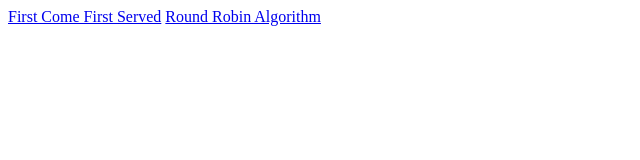
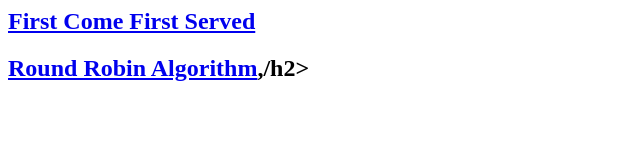
Before and after one commit to SisayDr/cpu-scheduling-algorithms, a plain HTML site: page index.html in a window 1280 px wide. Shown: the whole page, without its empty margins (0-640 px from the left). Drawn offline with Linux system fonts and the light colour scheme.

Commit message:
Update index.html

```diff
--- a/index.html
+++ b/index.html
@@ -1,2 +1,2 @@
-<a href="./FCFS.html">First Come First Served</a>
-<a href="./Round-Robin11.html">Round Robin Algorithm</a>
+<h2><a href="./FCFS.html">First Come First Served</a></h2>
+<h2><a href="./Round-Robin11.html">Round Robin Algorithm</a>,/h2>
```
